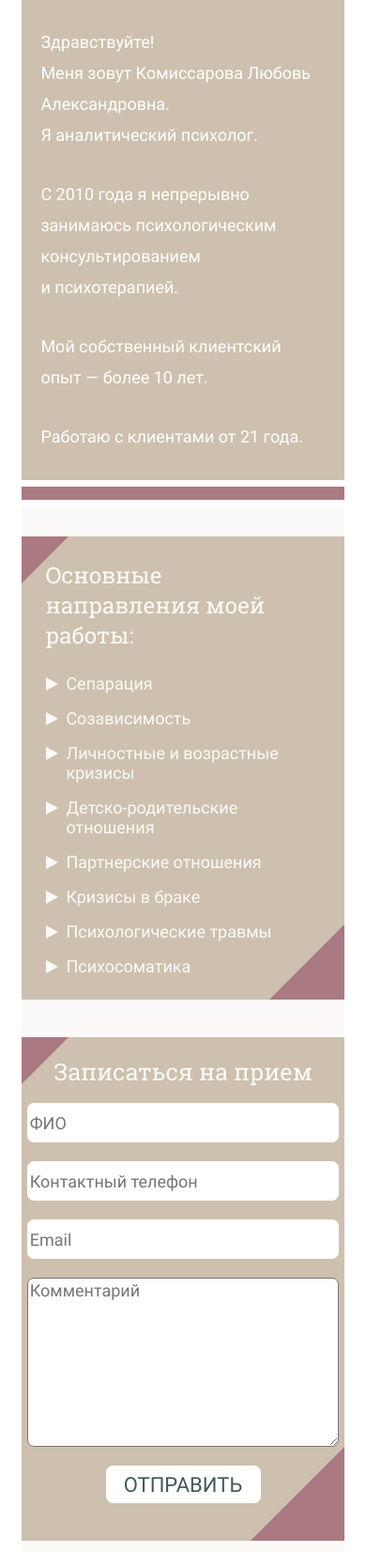
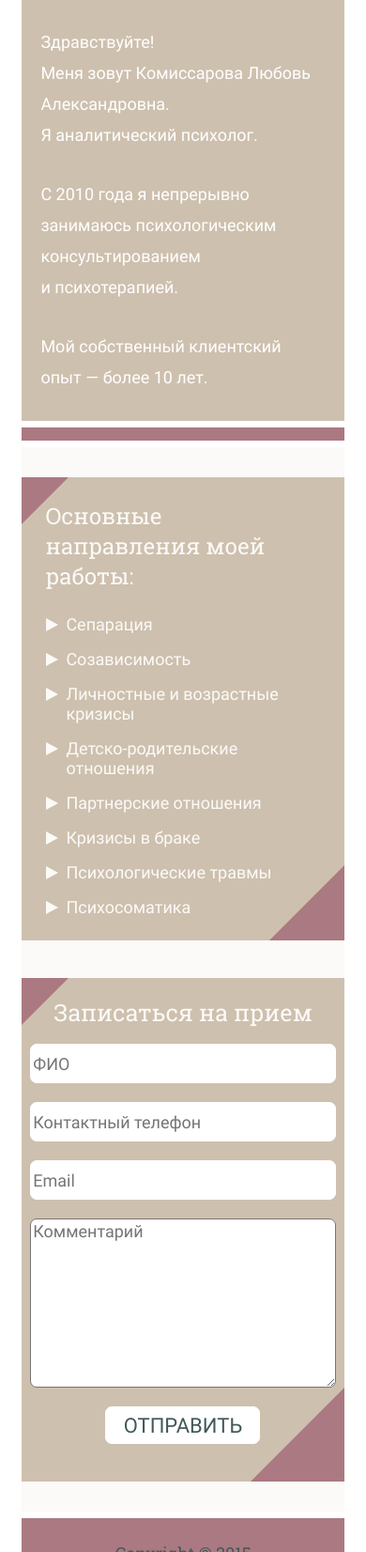
Before and after one commit to MaKTD/MaKTD.github.io, a plain HTML site: page index.html in a window 390 px wide. Shown: the part 348-2000 px from the top of the page at 94% size. Drawn offline with Linux system fonts and the light colour scheme.

Commit message:
form fix

```diff
--- a/css/styles.css
+++ b/css/styles.css
@@ -102,20 +102,16 @@
 	align-self: flex-start;
 	font: 28px 'roboto-regular', sans-serif;
 	color: #fff;
-	margin: 144px 0 0 65px;
+	margin: 160px 0 0 65px;
 	line-height: 48px
 }
 .main-preview-text-worktime {
 	display: block;
-	margin: 65px 0 0 0;
+	margin: 75px 0 0 0;
 }
 .main-preview-text-exp {
 	display: block;
-	margin: 65px 0 0 0;
-}
-.main-preview-text-klientage {
-	display: block;
-	margin: 60px 0 0 0;
+	margin: 75px 0 0 0;
 }
 .crosser {
 	width: 13%;
@@ -380,7 +376,6 @@
 	}
 	.main-preview-text-worktime { margin: 5vw 0 0 0;}
 	.main-preview-text-exp { margin: 5vw 0 0 0;}
-	.main-preview-text-klientage { margin: 5vw 0 0 0;}
 	.form-and-work-orintation-sec {
     	display: flex;
     	flex-wrap: wrap;
@@ -448,7 +443,7 @@
 }
 
 @media (max-width: 576px) {
-		.main-header {
+	.main-header {
 		justify-content: space-evenly;
 		align-items: center;
 	}
@@ -491,11 +486,14 @@
 	}
 	.appointment-form-section {
     	width: 100%;
-    	padding: 0 5px 10px 5px;
+    	padding: 0 0px 10px 0px;
 	}
 	.appointment-form-sec-headline {
 		font: 25px 'roboto-slab-regular';
 		margin: 20px auto 17px auto;
+	}
+	.main-form {
+		width: 95%;
 	}
 	.main-form input {
     	width: 98%;
@@ -529,5 +527,4 @@
 	}
 	.main-preview-text-worktime { margin: 30px 0 0 0;}
 	.main-preview-text-exp { margin: 30px 0 0 0;}
-	.main-preview-text-klientage { margin: 30px 0 0 0;}
 }
--- a/index.html
+++ b/index.html
@@ -33,7 +33,6 @@
                   Я&nbsp;аналитический психолог.
                   <span class="main-preview-text-worktime">С&nbsp;2010 года я&nbsp;непрерывно занимаюсь психологическим консультированием и&nbsp;психотерапией.</span>
                   <span class="main-preview-text-exp"> Мой собственный клиентский опыт&nbsp;&mdash; более 10&nbsp;лет. </span>
-                  <span class="main-preview-text-klientage"> Работаю с&nbsp;клиентами от&nbsp;21&nbsp;года. </span>
                </p>
                <div class="crosser"></div>
                		<img class="main-preview-image" src="img/main-preview-image.JPG" width="768" height="1152" alt="Любовь Комиссарова">
```
